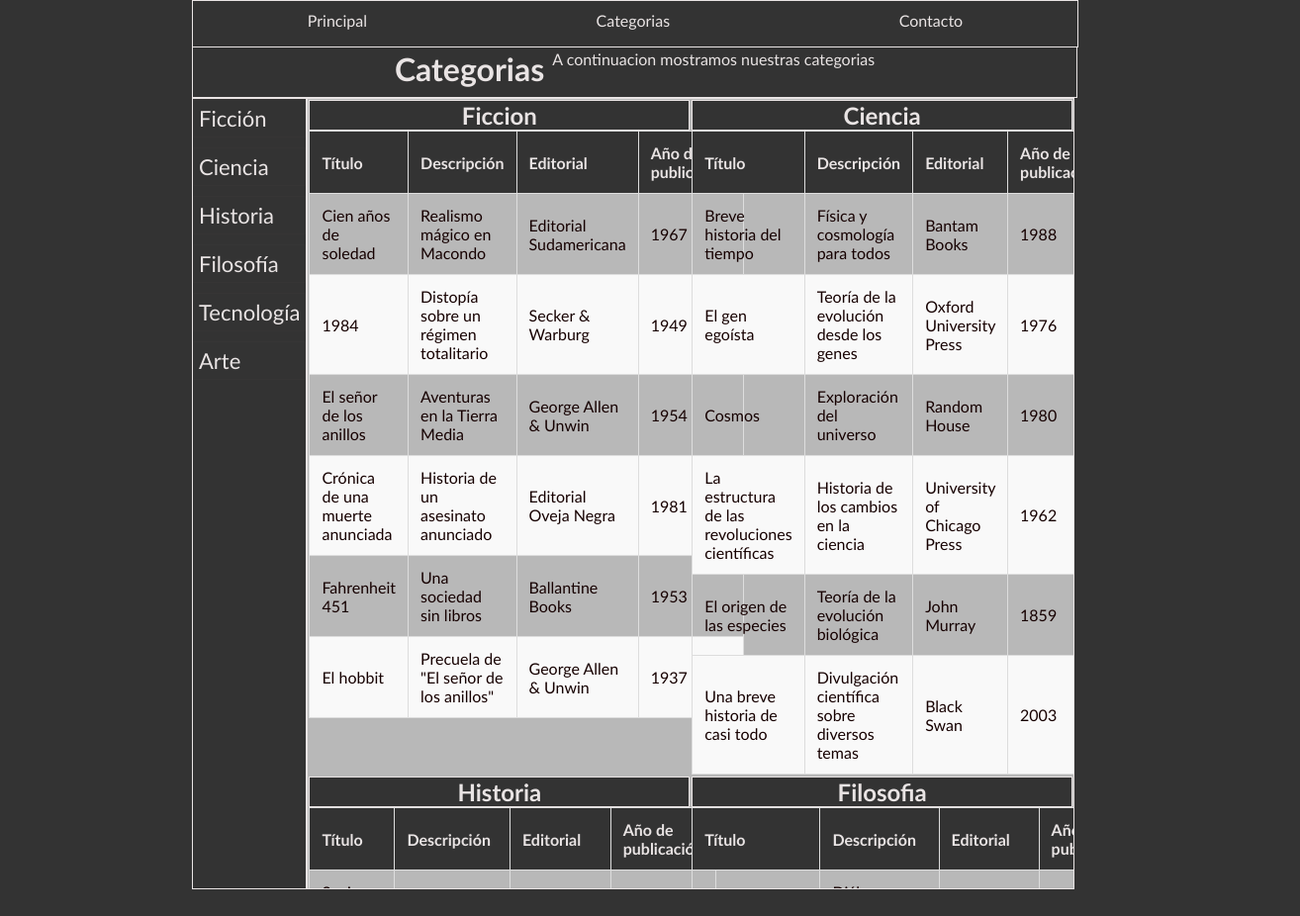
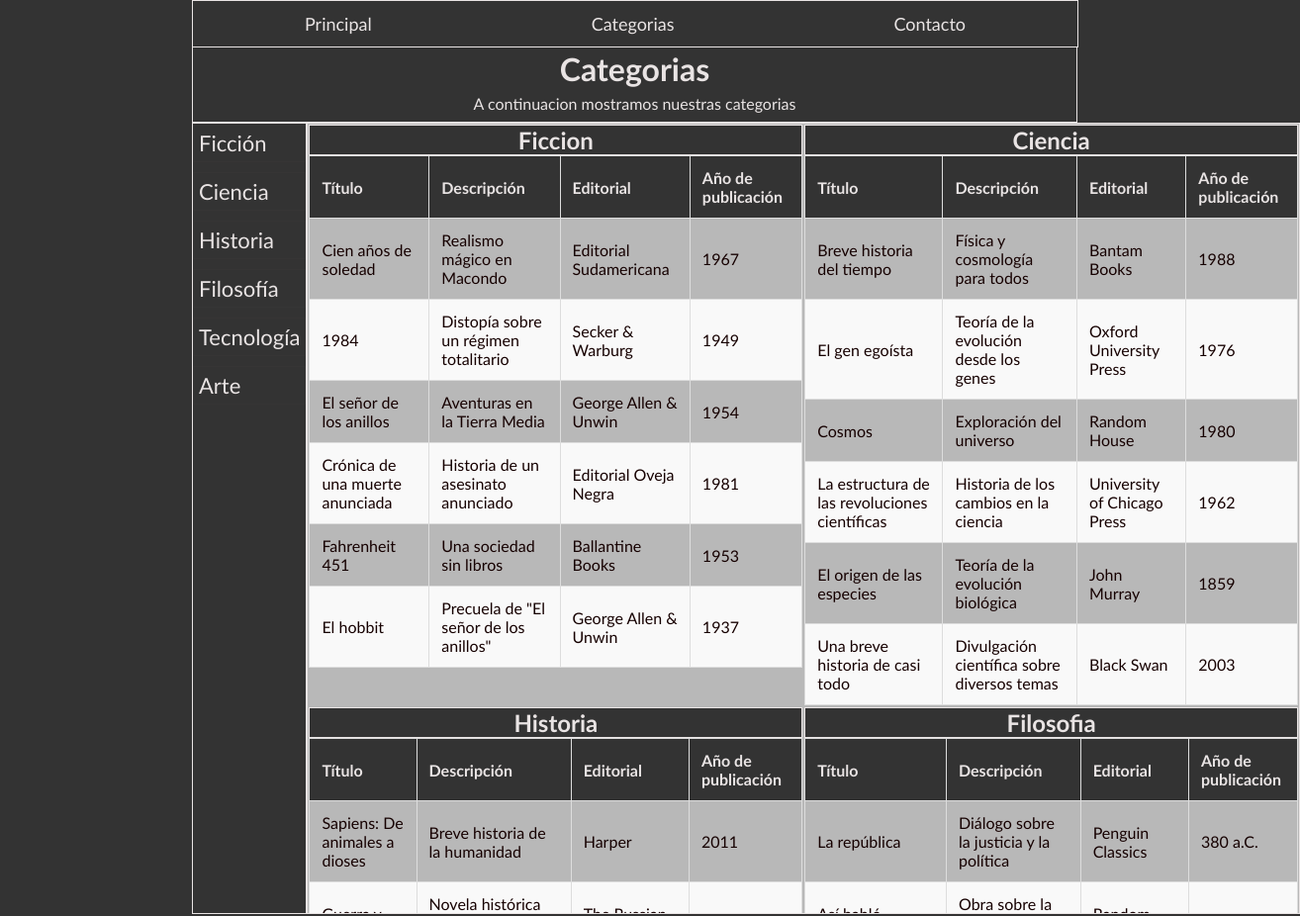
Before and after one commit to Gastoncito93/PW1---Final-Integrador, a plain HTML site: page Categorias.html in a window 1280 px wide. Shown: the whole page at 99% size, 1314 px wide, since content can reach past the window. Before the commit the page ends 901 px from the top, so only its background shows below. Drawn offline with Linux system fonts and the light colour scheme.

Commit message:
Pequeños arreglos

```diff
--- a/styles.css
+++ b/styles.css
@@ -37,13 +37,14 @@ body {
     display: flex;
     list-style-type: none;
     background-color: #333;
-    padding: 0;
+    padding: 2px;
     position: fixed;
     top: 0;
     width: 70%;
     height: 48px;
     z-index: 1000;
     border: 1px solid #e9e4e4;
+    font-size: 18px;
 }
 
 .menu li {
@@ -81,6 +82,7 @@ p {
     max-width: 1024px;
     margin: auto;
     overflow: hidden;
+    border: 1px solid #e9e4e4;
 }
 
 .imagenes {
@@ -122,6 +124,7 @@ p {
 .contenido {
     display: flex;
     height: 100vh;
+    width: 1120px;
 }
 
 .menu-lateral {
@@ -179,7 +182,7 @@ p {
 
 .tituloCat,
 .tituloCatFijo {
-    display: flex;
+
     justify-content: center;
     color: #e9e4e4;
     background-color: var(--color-fondo-header);
```
Also changed, not shown: contacto.html (+5 -0 lines).
